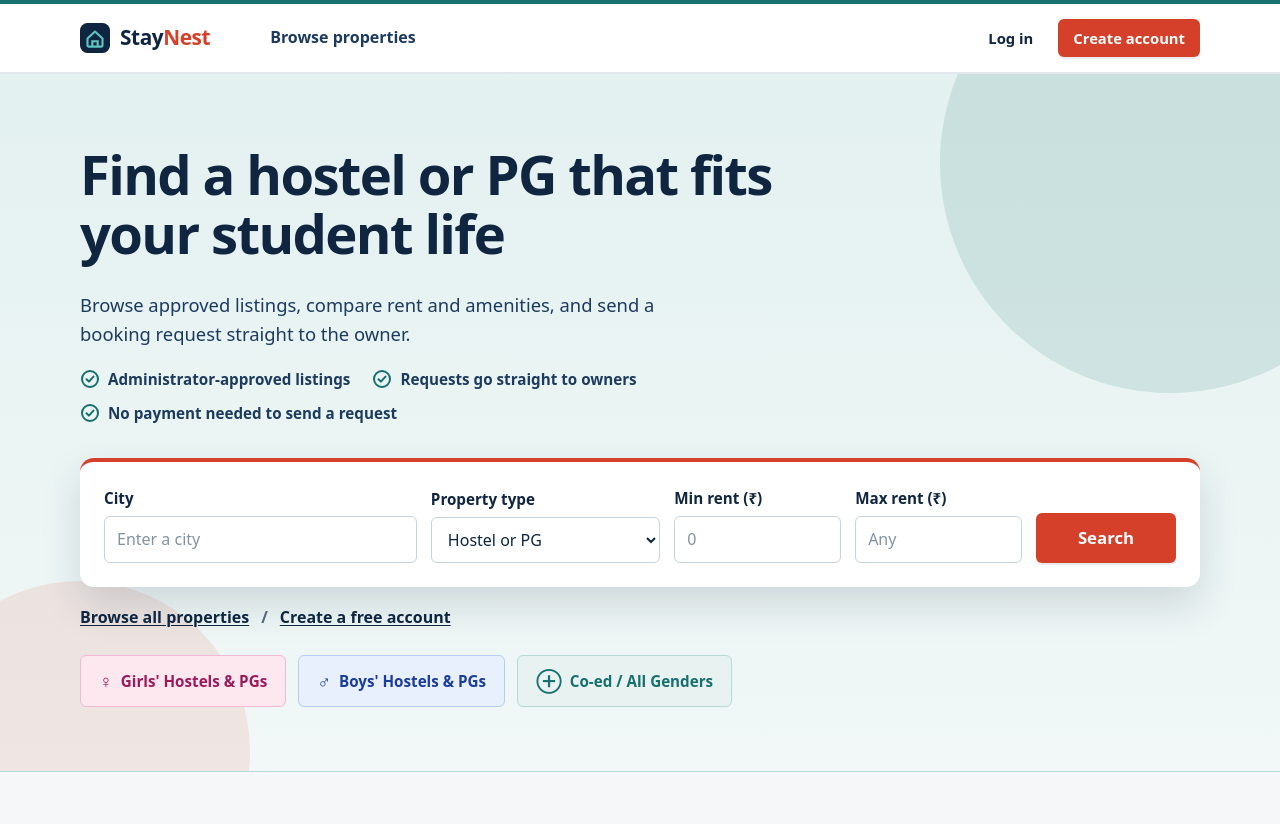
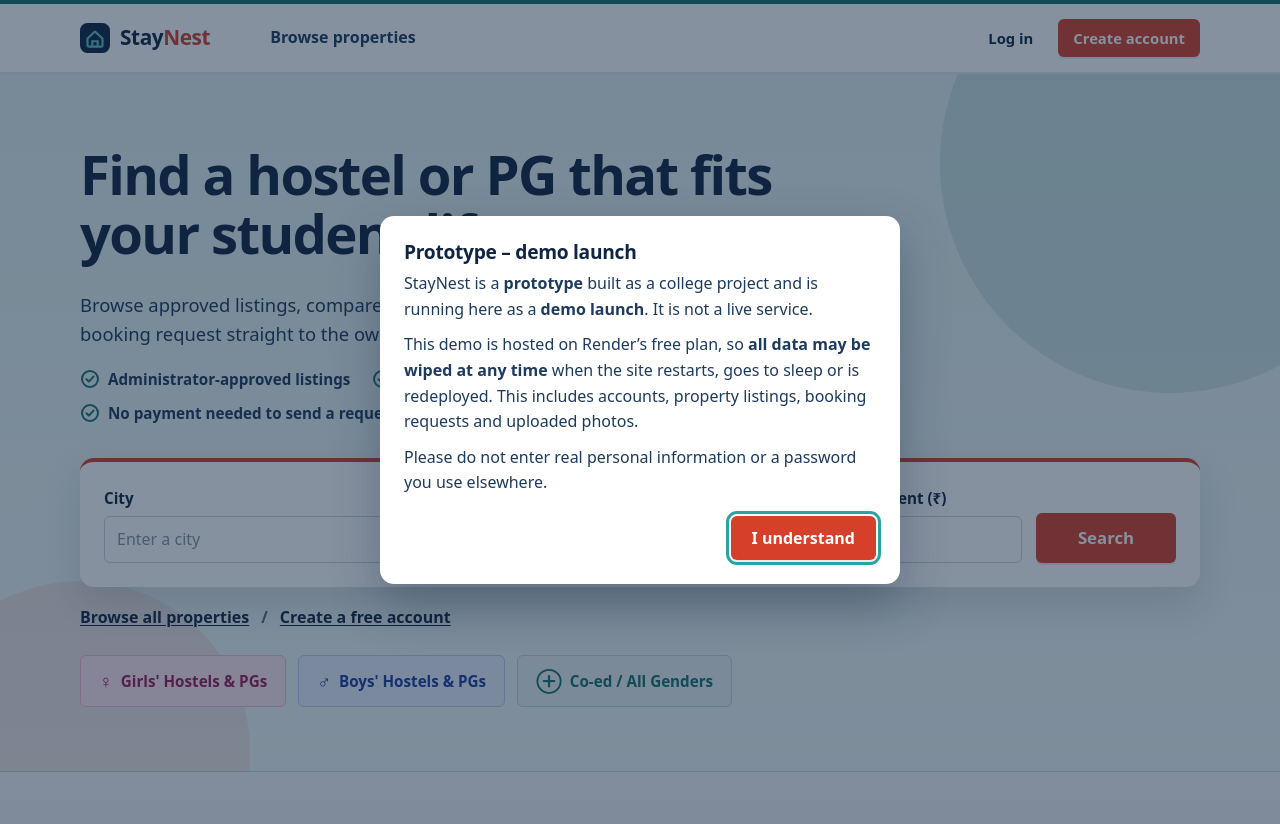
Before and after one commit to reyanshsingh7/StayNest, a Django app: page / in a window 1280 px wide. Shown: the top 824 px of the page. After the commit the page ends 772 px from the top, so only its background shows below. Run offline with Django 5.2, Linux system fonts and the light colour scheme; data that the repository does not hold is empty.

Commit message:
Add session-scoped demo launch notice

```diff
--- a/static/css/style.css
+++ b/static/css/style.css
@@ -371,6 +371,9 @@ input[type="checkbox"], input[type="radio"] { width: 20px; height: 20px; accent-
 .dialog__title { font-size: 1.2rem; margin-bottom: 8px; }
 .dialog__text { color: var(--navy-2); margin-bottom: 20px; }
 .dialog__actions { display: flex; justify-content: flex-end; gap: 10px; flex-wrap: wrap; }
+.dialog--notice { width: min(92vw, 520px); }
+.dialog--notice .dialog__text p { margin: 0 0 10px; }
+.dialog--notice .dialog__text p:last-child { margin-bottom: 0; }
 
 /* 17 Utilities ------------------------------------------------------------------ */
 .sr-only { position: absolute; width: 1px; height: 1px; padding: 0; margin: -1px; overflow: hidden; clip: rect(0, 0, 0, 0); white-space: nowrap; border: 0; }
--- a/static/js/main.js
+++ b/static/js/main.js
@@ -299,4 +299,22 @@
   } else if (invalid.length) {
     invalid[0].focus();
   }
+  /* 7. Demo notice ------------------------------------------------------------
+     Shown once per browser session. Uses sessionStorage only to remember that it
+     was dismissed; if storage is blocked, the notice simply shows on each page. */
+  var demoNotice = $('#demo-notice');
+  var demoOk = $('#demo-notice-ok');
+  if (demoNotice && demoOk && typeof demoNotice.showModal === 'function') {
+    var seen = false;
+    try { seen = sessionStorage.getItem('staynestDemoNoticeSeen') === '1'; } catch (err) { seen = false; }
+    if (!seen) {
+      demoNotice.showModal();
+      demoOk.focus();
+    }
+    demoNotice.addEventListener('close', function () {
+      try { sessionStorage.setItem('staynestDemoNoticeSeen', '1'); } catch (err) { /* ignore */ }
+    });
+    demoOk.addEventListener('click', function () { demoNotice.close(); });
+  }
+
 })();
--- a/templates/base.html
+++ b/templates/base.html
@@ -102,6 +102,8 @@
     </form>
   </dialog>
 
+  {% include "partials/demo_notice.html" %}
+
   <script src="{% static 'js/main.js' %}" defer></script>
   {% block extra_js %}{% endblock %}
 </body>
--- /dev/null
+++ b/templates/partials/demo_notice.html
@@ -0,0 +1,11 @@
+<dialog id="demo-notice" class="dialog dialog--notice" aria-labelledby="demo-notice-title" aria-describedby="demo-notice-text">
+  <h2 id="demo-notice-title" class="dialog__title">Prototype &ndash; demo launch</h2>
+  <div id="demo-notice-text" class="dialog__text">
+    <p>StayNest is a <strong>prototype</strong> built as a college project and is running here as a <strong>demo launch</strong>. It is not a live service.</p>
+    <p>This demo is hosted on Render&rsquo;s free plan, so <strong>all data may be wiped at any time</strong> when the site restarts, goes to sleep or is redeployed. This includes accounts, property listings, booking requests and uploaded photos.</p>
+    <p>Please do not enter real personal information or a password you use elsewhere.</p>
+  </div>
+  <div class="dialog__actions">
+    <button type="button" class="btn btn--primary" id="demo-notice-ok">I understand</button>
+  </div>
+</dialog>
```
